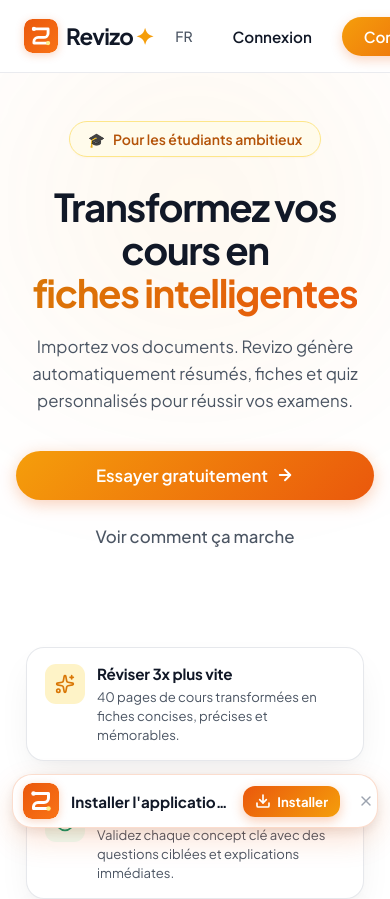
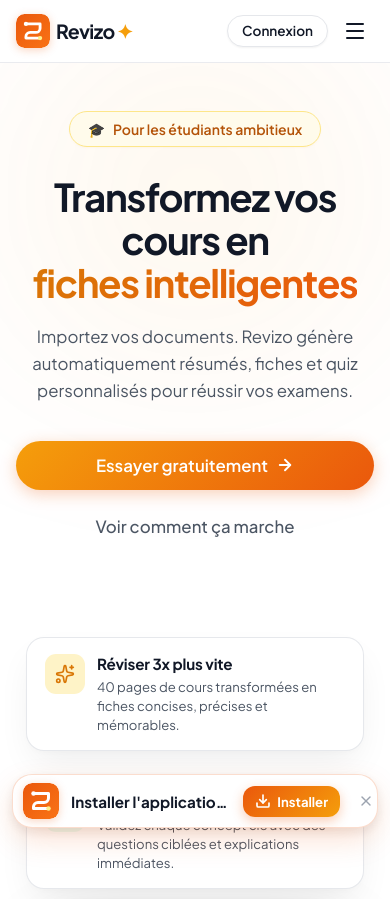
Before and after one commit to nalfa3347/Revizo, a React (Vite) app: page / in a window 390 px wide. Shown: the top 899 px of the page. Built offline with nearby package versions, Linux system fonts and the light colour scheme; no server answers.

Commit message:
fix(landing): make mobile navbar and login button fully responsive

```diff
--- a/src/components/landing/LandingNavbar.tsx
+++ b/src/components/landing/LandingNavbar.tsx
@@ -165,7 +165,34 @@
             FAQ
           </a>
 
-          <div style={{ display: 'flex', gap: '12px', marginTop: '8px' }}>
+          {/* SÉLECTEUR DE LANGUE DANS LE MENU MOBILE */}
+          <div
+            style={{
+              display: 'flex',
+              alignItems: 'center',
+              justifyContent: 'space-between',
+              padding: '10px 0',
+              borderTop: '1px solid var(--landing-border-subtle)',
+              marginTop: '4px'
+            }}
+          >
+            <span style={{ fontSize: '0.88rem', color: 'var(--landing-text-muted)' }}>Langue de l'application</span>
+            <div
+              style={{
+                display: 'inline-flex',
+                alignItems: 'center',
+                gap: '6px',
+                fontSize: '0.88rem',
+                fontWeight: 600,
+                color: 'var(--landing-text-main)'
+              }}
+            >
+              <Globe size={15} />
+              <span>Français (FR)</span>
+            </div>
+          </div>
+
+          <div style={{ display: 'flex', gap: '10px', marginTop: '4px' }}>
             <button
               className="landing-btn-login"
               style={{ flex: 1, border: '1px solid var(--landing-border-subtle)', textAlign: 'center' }}
--- a/src/styles/landing.css
+++ b/src/styles/landing.css
@@ -1361,7 +1361,9 @@
   }
 
   .landing-burger-btn {
-    display: block;
+    display: inline-flex;
+    align-items: center;
+    justify-content: center;
   }
 
   .landing-hero-section {
@@ -1392,6 +1394,103 @@
     width: min(310px, 88vw);
     height: 610px;
     border-radius: 42px;
+  }
+}
+
+@media (max-width: 640px) {
+  .landing-container {
+    padding: 0 16px;
+  }
+
+  .landing-nav-inner {
+    height: 62px;
+    gap: 10px;
+  }
+
+  .landing-brand {
+    gap: 6px;
+  }
+
+  .landing-brand-text {
+    font-size: 1.22rem;
+  }
+
+  .landing-nav-actions {
+    gap: 8px;
+    flex-shrink: 0;
+  }
+
+  /* Masquer FR et Commencer du bandeau supérieur sur mobile (conservés dans le menu déroulant) */
+  .landing-nav-actions .landing-lang-btn {
+    display: none;
+  }
+
+  .landing-nav-actions .landing-btn-primary-pill {
+    display: none;
+  }
+
+  /* Dans le menu déroulant mobile, afficher les deux boutons pleines largeurs */
+  .landing-mobile-menu .landing-btn-primary-pill {
+    display: inline-flex !important;
+  }
+
+  /* Bouton Connexion mobile : bien dimensionné, élégant, stylé en pilule et ultra-accessible */
+  .landing-btn-login {
+    display: inline-flex;
+    align-items: center;
+    justify-content: center;
+    background: #FFFFFF;
+    border: 1px solid var(--landing-border-subtle, #E5E7EB);
+    color: var(--landing-text-main, #111827);
+    font-size: 0.85rem;
+    font-weight: 600;
+    padding: 6px 14px;
+    border-radius: 9999px;
+    box-shadow: 0 1px 2px rgba(0, 0, 0, 0.05);
+    white-space: nowrap;
+    line-height: 1.3;
+    flex-shrink: 0;
+    transition: all 0.15s ease;
+  }
+
+  .landing-btn-login:hover {
+    background: var(--accent-orange-subtle, #FFF3E8);
+    border-color: var(--accent-orange-border, #FFD8BA);
+    color: var(--accent-orange, #EA580C);
+  }
+
+  /* Bouton Burger sur mobile */
+  .landing-burger-btn {
+    width: 38px;
+    height: 38px;
+    padding: 6px;
+    background: transparent;
+    border: 1px solid transparent;
+    border-radius: 8px;
+    color: var(--landing-text-main, #111827);
+    cursor: pointer;
+    flex-shrink: 0;
+    transition: all 0.15s ease;
+  }
+
+  .landing-burger-btn:hover {
+    background: var(--landing-bg-subtle, #F3F4F6);
+    border-color: var(--landing-border-subtle, #E5E7EB);
+  }
+}
+
+@media (max-width: 360px) {
+  .landing-container {
+    padding: 0 10px;
+  }
+
+  .landing-brand-text {
+    font-size: 1.1rem;
+  }
+
+  .landing-btn-login {
+    padding: 5px 10px;
+    font-size: 0.8rem;
   }
 }
 
```
